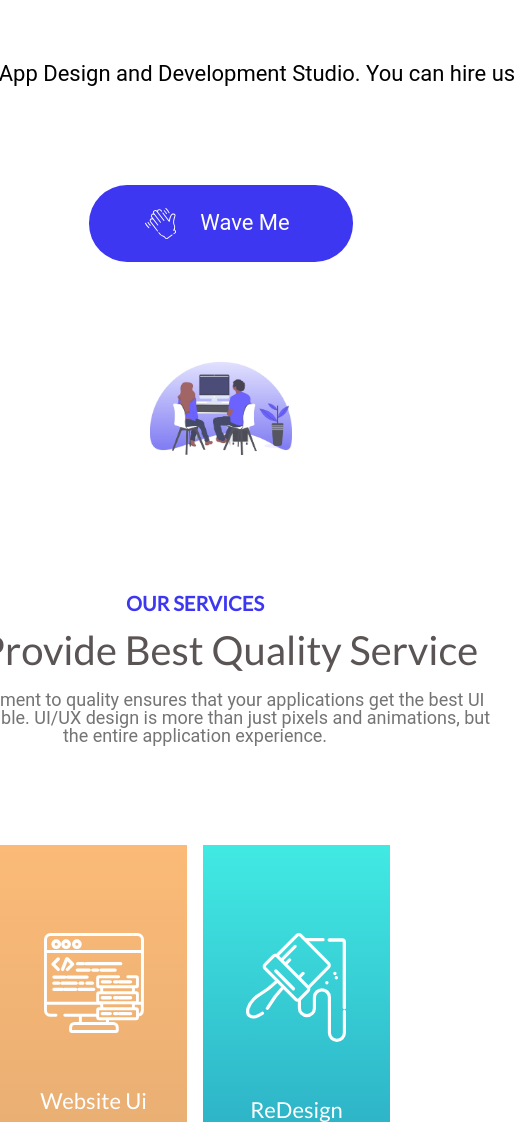
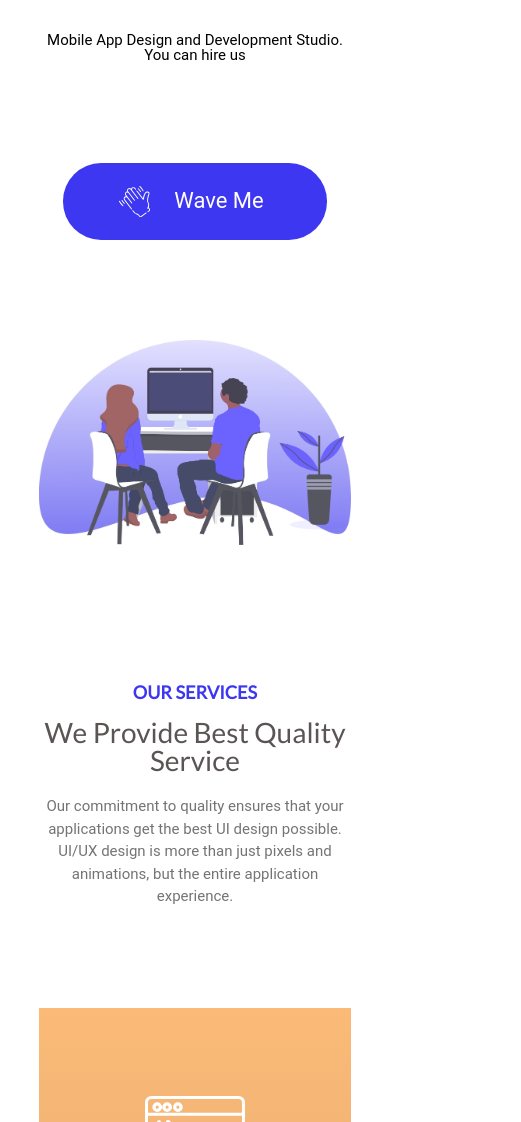
Before and after one commit to Annakhinikadze/Homework8, a plain HTML site: page index.html in a window 390 px wide. Shown: the part 358-1480 px from the top of the page, 521 px wide, since content can reach past the window. Drawn offline with Linux system fonts and the light colour scheme; a web font is replaced by a local one.

Commit message:
Final Update

```diff
--- a/css/responsive.css
+++ b/css/responsive.css
@@ -2,11 +2,33 @@
 @media (max-width:1440px) {
 
     .big-picture {
+        max-width: 60%;
 
-        max-width: 80px;
     }
 
 }
+
+@media (max-width: 1221px) {
+    .heading1 {
+        font-size: 50px;
+        width: 400px;
+    }
+
+    .section-one {
+        margin-top: 195px;
+    }
+
+    .big-picture {
+        margin-left: 50px;
+    }
+
+    .S1-left-side {
+        width: 700px;
+        margin-left: auto;
+        margin-right: auto;
+    }
+}
+
 
 @media (max-width: 1024px) {
     /* HEADER */
@@ -36,7 +58,7 @@
         flex-direction: column;
         align-items: center;
         text-align: center;
-        width: 600px;
+        /* width: 600px; */
     }
 
     .heading1 {
@@ -48,7 +70,8 @@
 
     .big-picture {
         max-width: 80%;
-        margin-left: 0px;
+        margin-left: auto;
+        margin-right: auto;
         margin-top: 100px;
     }
 
@@ -64,11 +87,11 @@
     .S2-descriptions {
         margin-bottom: 100px;
         align-items: center;
-        width: 600px;
+        /* width: 600px; */
     }
 
     .S2-paragraph-div {
-        width: 600px;
+        /* width: 600px; */
     }
 
     /* SECTION 2 BOXES */
@@ -86,6 +109,74 @@
         width: 48%;
 
     }
+}
+
+@media (max-width: 770px) {
+    .section-one {
+        margin-left: auto;
+        margin-right: auto;
+    }
+}
+
+@media (max-width: 450px) {
+    body {
+        width: 100%;
+    }
+
+    .header-wraper {
+        width: 100%;
+        justify-content: space-around;
+        margin-left: 20px;
+        margin-right: 20px;
+    }
 
 
+    .S1-left-side{
+
+        display: flex;
+        justify-content: center;
+        width: 100%;
+    }
+
+    .heading1 {
+        font-size: 35px;
+        width: 300px;
+    }
+    .S1-description {
+        font-size: 15px;
+        width: 300px;
+    }
+
+    .big-picture {
+        display: flex;
+        justify-content: center;
+        align-items: center;
+    }
+
+    /* SECOND SECTION */
+        .heading3 {
+            font-size: 18px;
+        }
+        .heading2 {
+            font-size: 28px;
+
+        }
+
+        .S2-paragraph-div {
+            width: 300px;
+        }
+
+        .S2-paragraph {
+            font-size: 15px;
+            line-height: 1.5;
+        }
+
+        .box:nth-child(1),
+        .box:nth-child(2),
+        .box:nth-child(3),
+        .box:nth-child(4),
+        .box:nth-child(5),
+        .box:nth-child(6) {
+            width: 80%;
+
 }
--- a/css/styles.css
+++ b/css/styles.css
@@ -52,7 +52,7 @@
 .S1-left-side {
     display: flex;
     flex-direction: column;
-    width: 627px;
+    /* width: 627px; */
 
 
 }
@@ -104,6 +104,7 @@
 
 .big-picture {
     margin-left: 280px;
+    margin-right: auto;
 }
 
 /* SECTION 2 */
@@ -113,6 +114,7 @@
     display: flex;
     flex-direction: column;
     justify-content: space-between;
+    /* margin: auto; */
 }
 
 /* SECTION 2 - DESCRIPTIONS */
@@ -156,6 +158,7 @@
     display: flex;
     justify-content: space-between;
     flex-wrap: wrap;
+
 }
 
 
@@ -225,6 +228,8 @@
 /* ROW-1 */
 .box {
     margin-bottom: 60px;
+    margin-left: auto;
+    margin-right: auto ;
 }
 
 .r1-box1 {
```
Also changed, not shown: index.html (+0 -1 lines).
